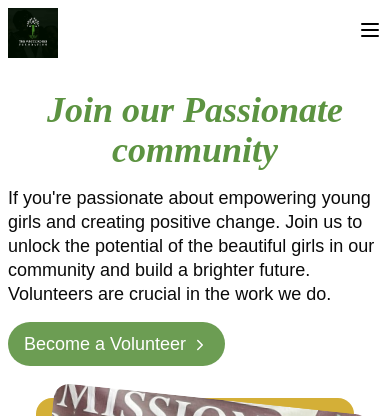
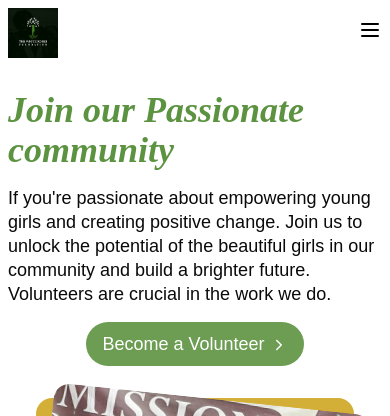
Before and after one commit to MY-KHEL/white-rose, a Next.js app: page /volunteer in a window 390 px wide. Shown: the top 416 px of the page. Built offline with nearby package versions, Linux system fonts and the light colour scheme.

Commit message:
abigail update

```diff
--- a/src/app/partnership/page.tsx
+++ b/src/app/partnership/page.tsx
@@ -27,7 +27,7 @@ const Partnership = () => {
 
                                 }}
                                 className="">
-                                <h1 className="text-4xl my-4 font-semibold italic text-green text-center cormorant-font md:text-left">Support our Work</h1>
+                                <h1 className="text-4xl my-4 font-semibold italic text-green  cormorant-font text-left">Support our Work</h1>
 
                                 <p className=" text-lg leading-6 rubik-font">When you partner with the White Roses foundation, you&apos;re not just giving you are joining us to unlock the potentials and empower marginalized young girls. </p>
                             </motion.div>
@@ -47,7 +47,7 @@ const Partnership = () => {
                                     }
 
                                 }}
-                                className="">
+                                className="w-fit max-md:mx-auto">
                                 <button className="bg-green/90 cursor-pointer hover:bg-green mt-4 rounded-full rubik-font text-lg text-white px-4 py-[8px] ">
                                     Become a Volunteer <ChevronRight size={18} color="white" className="inline-flex items-center" />
                                 </button>
--- a/src/app/volunteer/page.tsx
+++ b/src/app/volunteer/page.tsx
@@ -25,7 +25,7 @@ const Volunteer = () => {
 
                                 }}
                                 className="">
-                                <h1 className="text-4xl my-4 font-semibold cormorant-font italic text-green text-center md:text-left">Join our Passionate community</h1>
+                                <h1 className="text-4xl my-4 font-semibold cormorant-font italic text-green  text-left">Join our Passionate community</h1>
 
                                 <p className=" text-lg leading-6 rubik-font">If you&apos;re passionate about empowering young girls and creating positive change. Join us to unlock the potential of the beautiful girls in our community and build a brighter future. Volunteers are crucial in the work we do. </p>
                             </motion.div>
@@ -45,8 +45,8 @@ const Volunteer = () => {
                                     }
 
                                 }}
-                                className="">
-                                <button className="bg-green/90 cursor-pointer hover:bg-green mt-4 rounded-full rubik-font text-lg text-white px-4 py-[8px] ">
+                                className="w-fit max-md:mx-auto">
+                                <button className="bg-green/90 cursor-pointer hover:bg-green mt-4 rounded-full rubik-font text-lg text-white px-4 py-[8px]  ">
                                     Become a Volunteer <ChevronRight size={18} color="white" className="inline-flex items-center" />
                                 </button>
                             </motion.div>
--- a/src/components/homePage/mobileProjectSection.tsx
+++ b/src/components/homePage/mobileProjectSection.tsx
@@ -56,8 +56,8 @@ export const MobileProjectSection = () => {
                 </CarouselContent>
 
             </Carousel>
-              <div className="mx-auto  md:w-[200px] text-green">
-                    <button className="border border-green px-4 py-[8px] mt-6 rounded-full"> Read More <ChevronRight size={18} color="#5C9341" className="inline-flex items-center"/></button>
+              <div className=" w-fit mx-auto  md:w-[200px] text-green">
+                    <button className="border border-green px-4 py-[8px] mt-6 rounded-full "> Read More <ChevronRight size={18} color="#5C9341" className="inline-flex items-center"/></button>
                 </div>
             </div>
         </>
```
